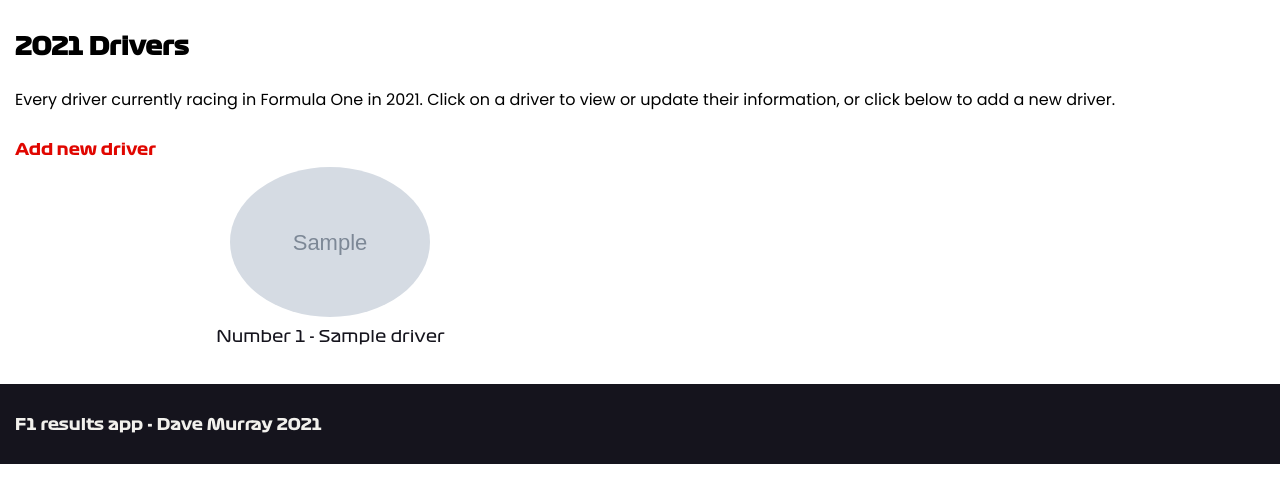
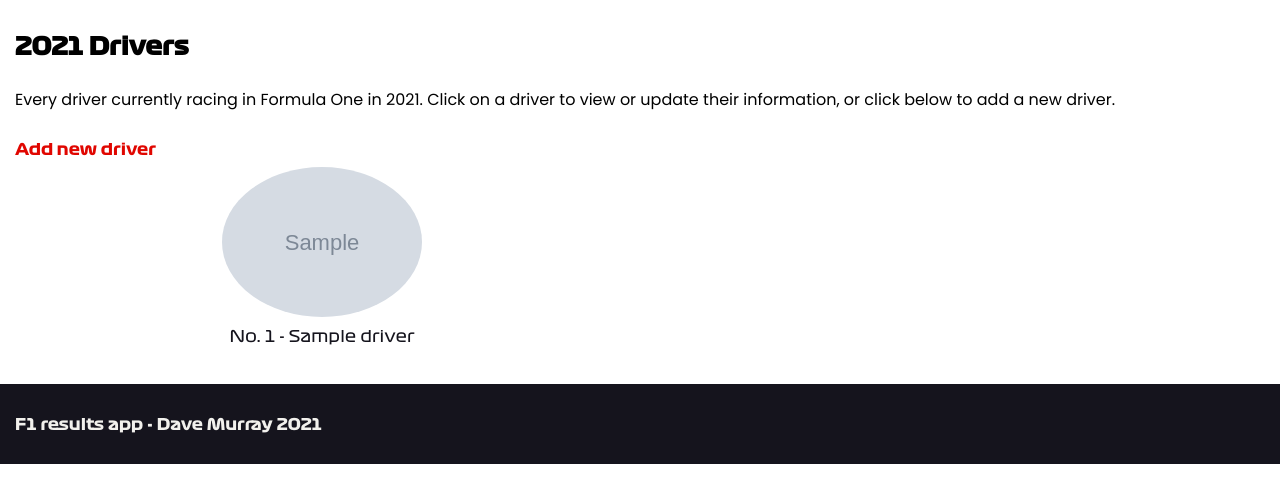
Before and after one commit to OhmniD/CodeClan_Week05_Full_Stack_Solo_Project, a Flask app: page /drivers in a window 1280 px wide. Shown: the part 80-583 px from the top of the page. Run offline with Flask 2, Linux system fonts and the light colour scheme; grey boxes marked "Sample" are stand-in pictures; a database or web service that is not in the repository returns one stand-in record (values such as "Sample title"); some libraries are stand-ins or nearby versions; some web fonts are replaced.

Commit message:
minor change - number to no. on drivers page

```diff
--- a/templates/drivers/index.html
+++ b/templates/drivers/index.html
@@ -13,7 +13,7 @@
             <li>
                 <a href="/drivers/{{ driver.id }}">
                 <img class="driver-image" src="{{ driver.picture_url}}" alt="{{ driver.name }} image">
-                <span>Number {{ driver.car_number }} - {{ driver.name }}</span></a>
+                <span>No. {{ driver.car_number }} - {{ driver.name }}</span></a>
             </li>
         {% endfor %}
     </ul>
```
